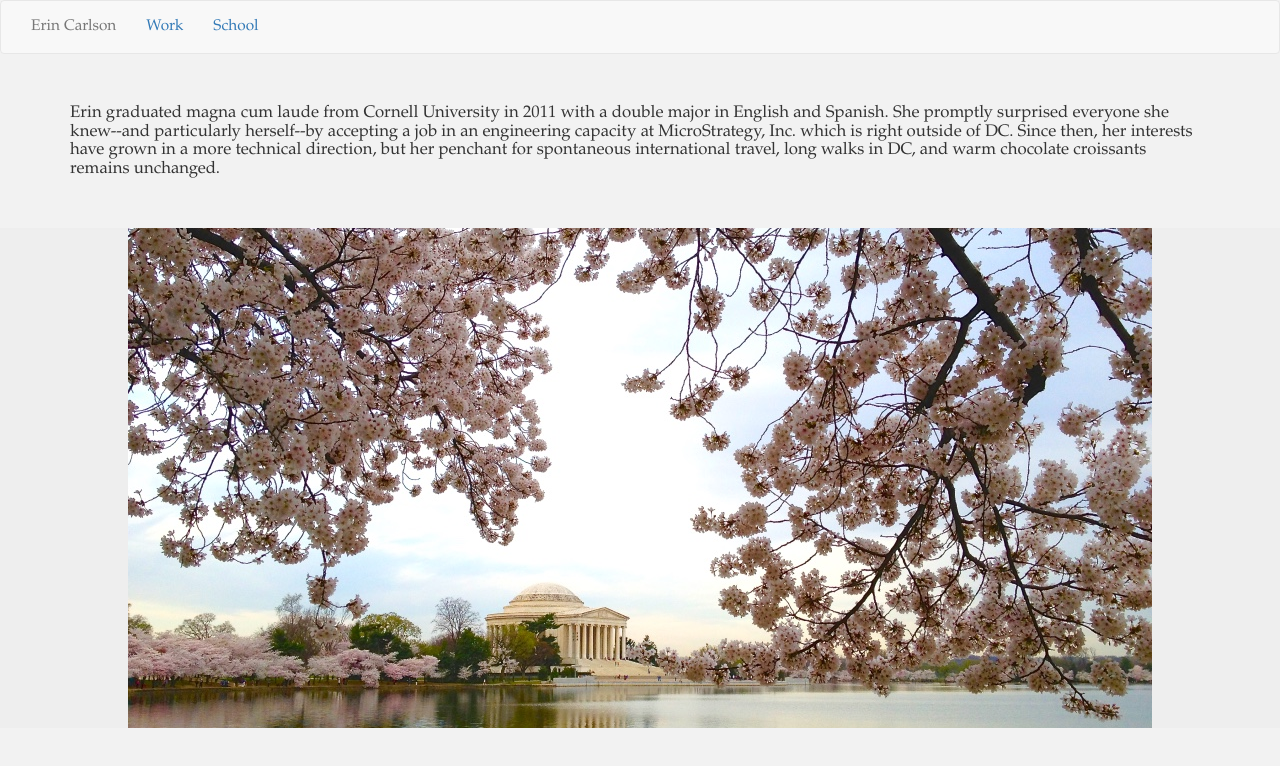
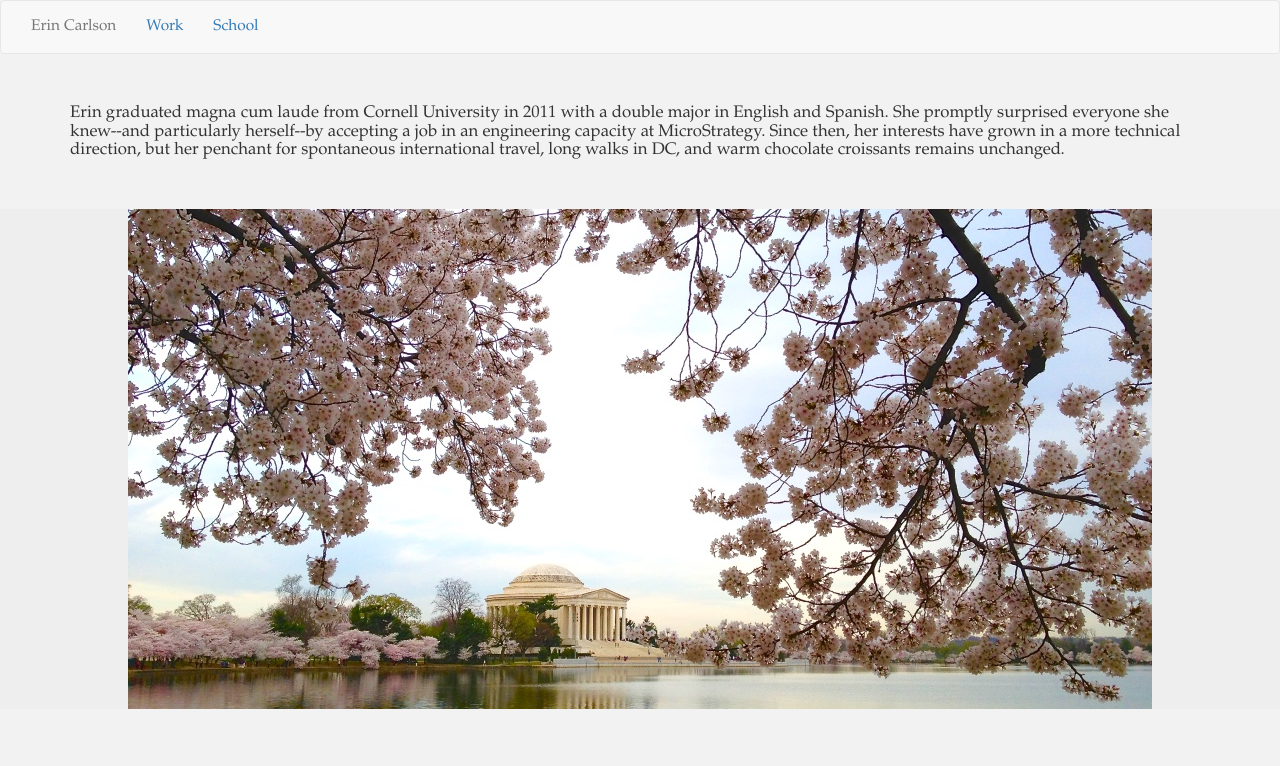
Before and after one commit to erincarlson13/erincarlson13.github.io, a plain HTML site: page index.html in a window 1280 px wide. Drawn offline with Linux system fonts and the light colour scheme.

Commit message:
Revert "change text to include DC"
This reverts commit 923d9c13e23c2220f16c359a51bd8d49696f3000.

```diff
--- a/index.html
+++ b/index.html
@@ -21,7 +21,7 @@
 
 	<div class="container">
 
-				<p><h3>Erin graduated magna cum laude from Cornell University in 2011 with a double major in English and Spanish. She promptly surprised everyone she knew--and particularly herself--by accepting a job in an engineering capacity at MicroStrategy, Inc. which is right outside of DC. Since then, her interests have grown in a more technical direction, but her penchant for spontaneous international travel, long walks in DC, and warm chocolate croissants remains unchanged.</h3></p>
+				<p><h3>Erin graduated magna cum laude from Cornell University in 2011 with a double major in English and Spanish. She promptly surprised everyone she knew--and particularly herself--by accepting a job in an engineering capacity at MicroStrategy. Since then, her interests have grown in a more technical direction, but her penchant for spontaneous international travel, long walks in DC, and warm chocolate croissants remains unchanged.</h3></p>
 	</div>
 
 	<div class="jumbotron">
```
